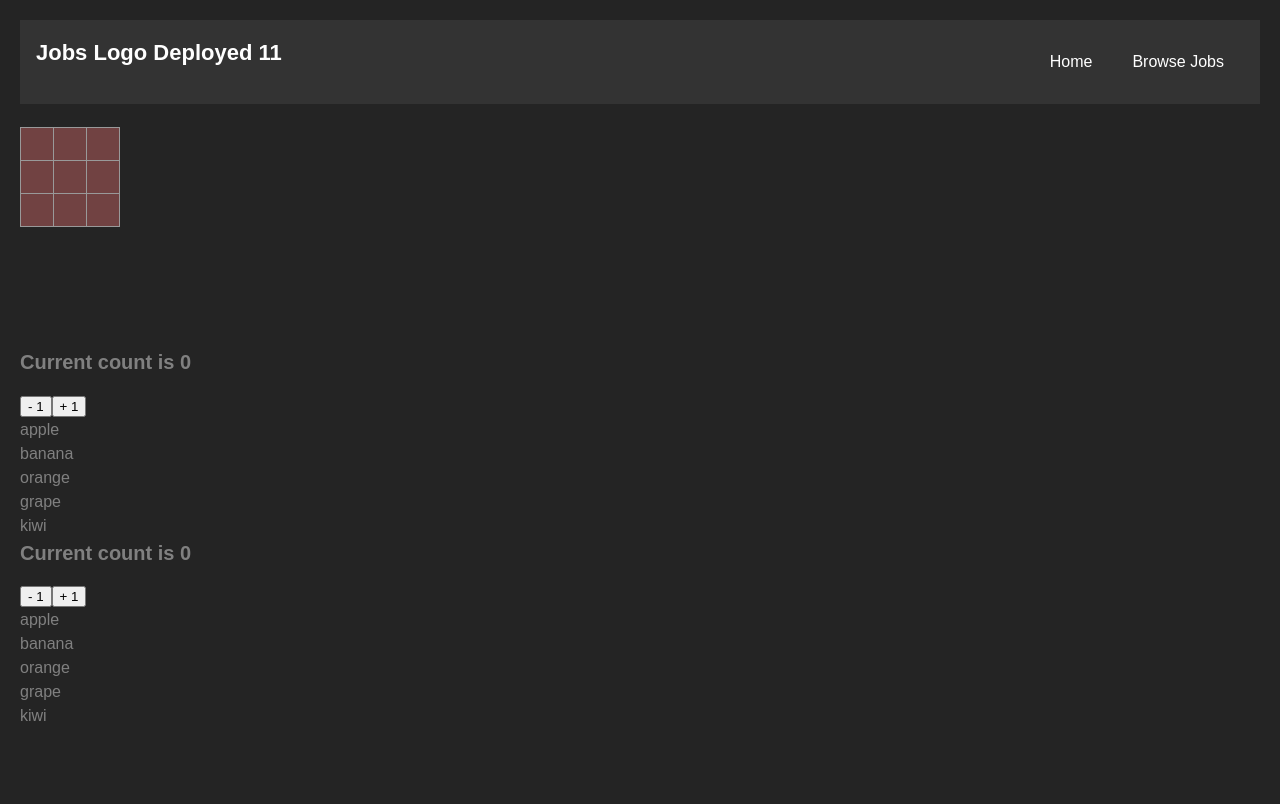
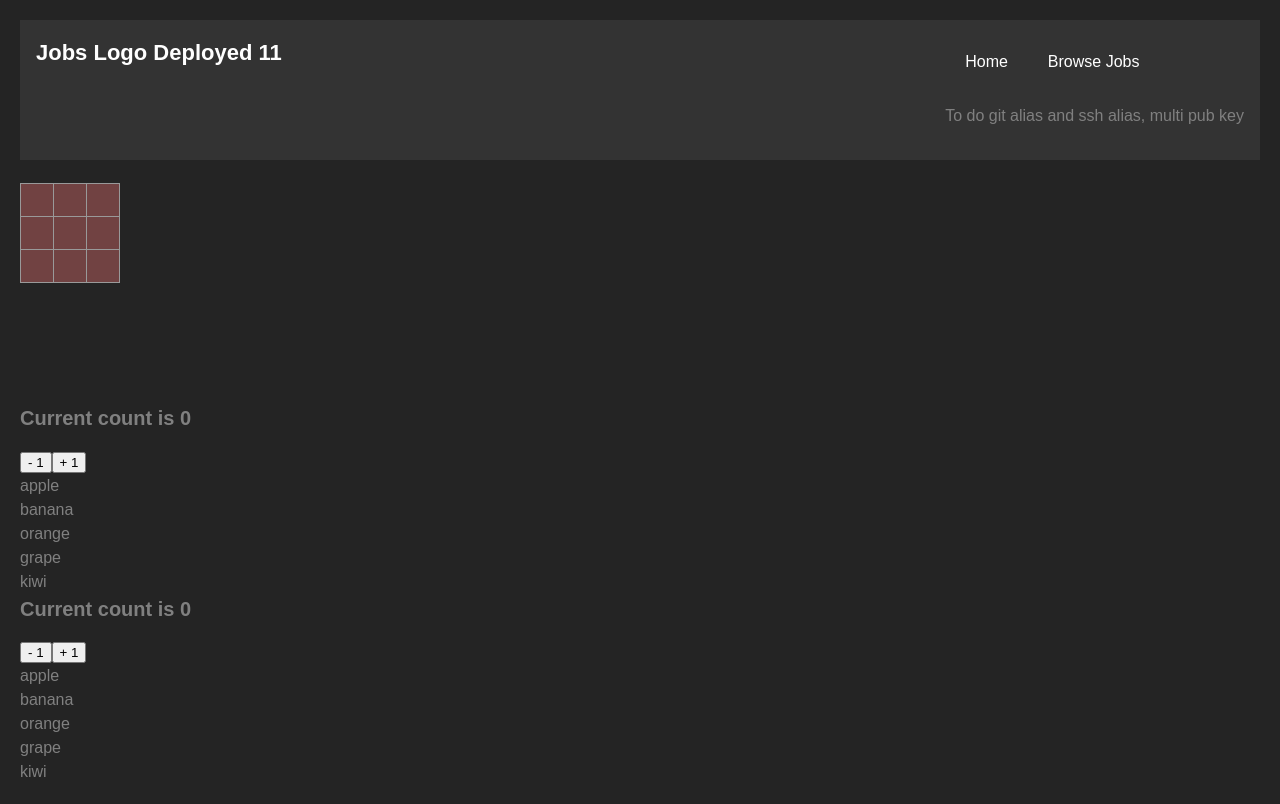
Before and after one commit to siddharthverse/refreshReact, a React (Vite) app: page / in a window 1280 px wide. Built offline with nearby package versions, Linux system fonts and the light colour scheme.

Commit message:
Changing title of page 3

```diff
--- a/src/components/Navbar.tsx
+++ b/src/components/Navbar.tsx
@@ -5,6 +5,7 @@ const Navbar = () => {
       <div className="links">
         <a href="/">Home</a>
         <a href="/jobs">Browse Jobs</a>
+        <p>To do git alias and ssh alias, multi pub key</p>
       </div>
     </nav>
   );
```
